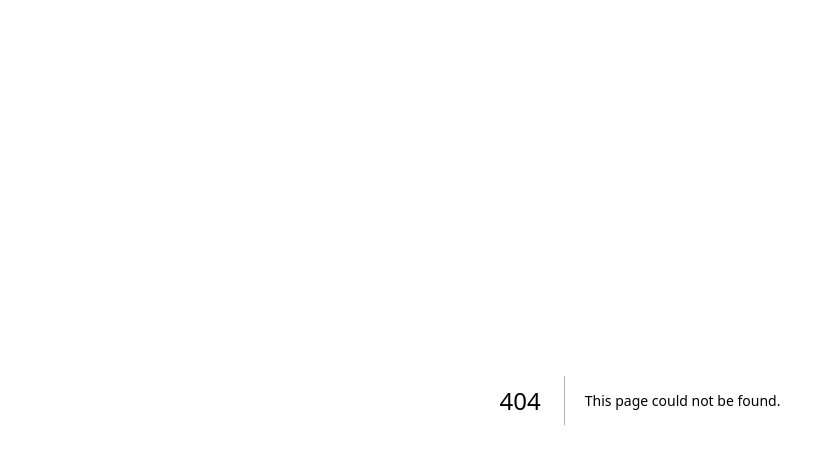
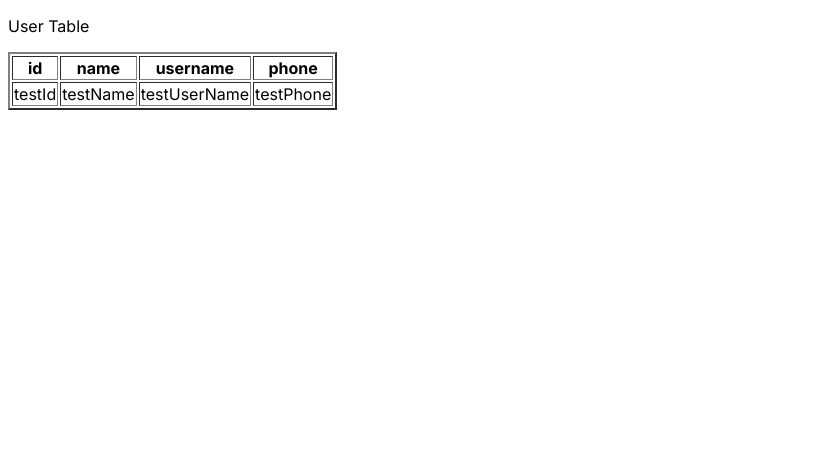
Before and after one commit to CJW-project/practice-react-query, a Next.js app: page /user/list in a window 1280 px wide. Before the commit this address had no page. Shown: the top 464 px of the page, without its empty margins (0-835 px from the left). Built offline with nearby package versions, Linux system fonts and the light colour scheme.

Commit message:
feat: user list page router 연결

```diff
--- a/src/app/globals.css
+++ /dev/null
@@ -1,8 +0,0 @@
-.main {
-    display: flex;
-    flex-direction: column;
-    justify-content: space-between;
-    align-items: center;
-    padding: 6rem;
-    min-height: 100vh;
-  }
--- /dev/null
+++ b/src/app/user/list/page.tsx
@@ -0,0 +1,23 @@
+'use client'
+
+export default function UserListPage() {
+    return (
+        <div>
+            <p>User Table</p>
+            <table border={2}>
+                <tr>
+                    <th>id</th>
+                    <th>name</th>
+                    <th>username</th>
+                    <th>phone</th>
+                </tr>
+                <tr>
+                    <td>testId</td>
+                    <td>testName</td>
+                    <td>testUserName</td>
+                    <td>testPhone</td>
+                </tr>
+            </table>
+        </div>
+    )
+}
```
Also changed, not shown: src/app/page.module.css (+13 -0 lines), src/app/user/page.tsx (+9 -8 lines).
